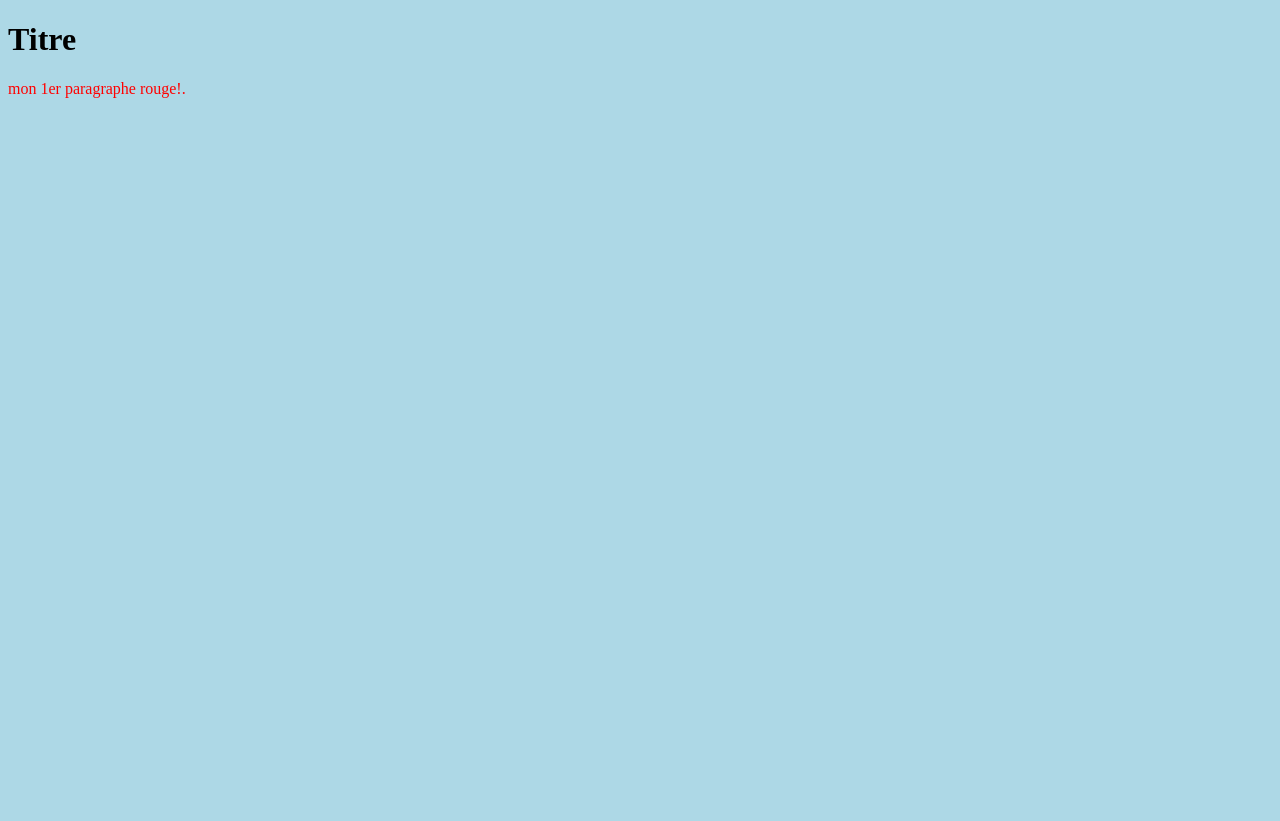
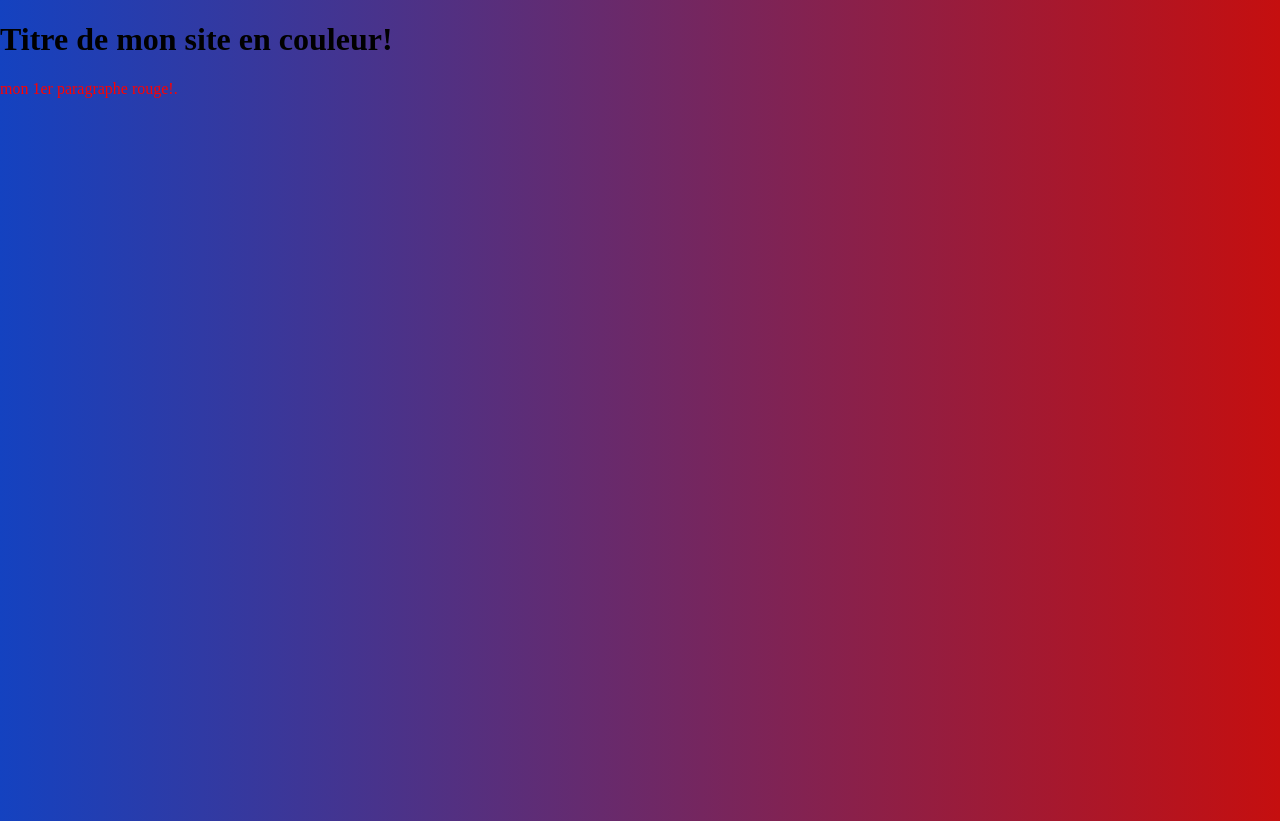
Before and after one commit to loic31000/exercises-CSS, a plain HTML site: page index.html in a window 1280 px wide. Before the commit the page ends 800 px from the top, so only its background shows below. Drawn offline with Linux system fonts and the light colour scheme.

Commit message:
dégradé bleur rouge

```diff
--- a/index.html
+++ b/index.html
@@ -6,7 +6,7 @@
         <link rel="stylesheet" href="style.css">
     </head>
     <body>
-        <h1>Titre</h1>
+        <h1>Titre de mon site en couleur!</h1>
         <p style="color: red;">mon 1er paragraphe rouge!.</p>
     </body>
     </html>
--- a/style.css
+++ b/style.css
@@ -1,8 +1,5 @@
-
 body {
-    background-color: lightblue;
-
+  height: 100vh;
+  margin: 0;
+  background: linear-gradient(to right, #1442c0, #c50f0f);
 }
-h{
- color: rgb(16, 15, 109);
-}
```
